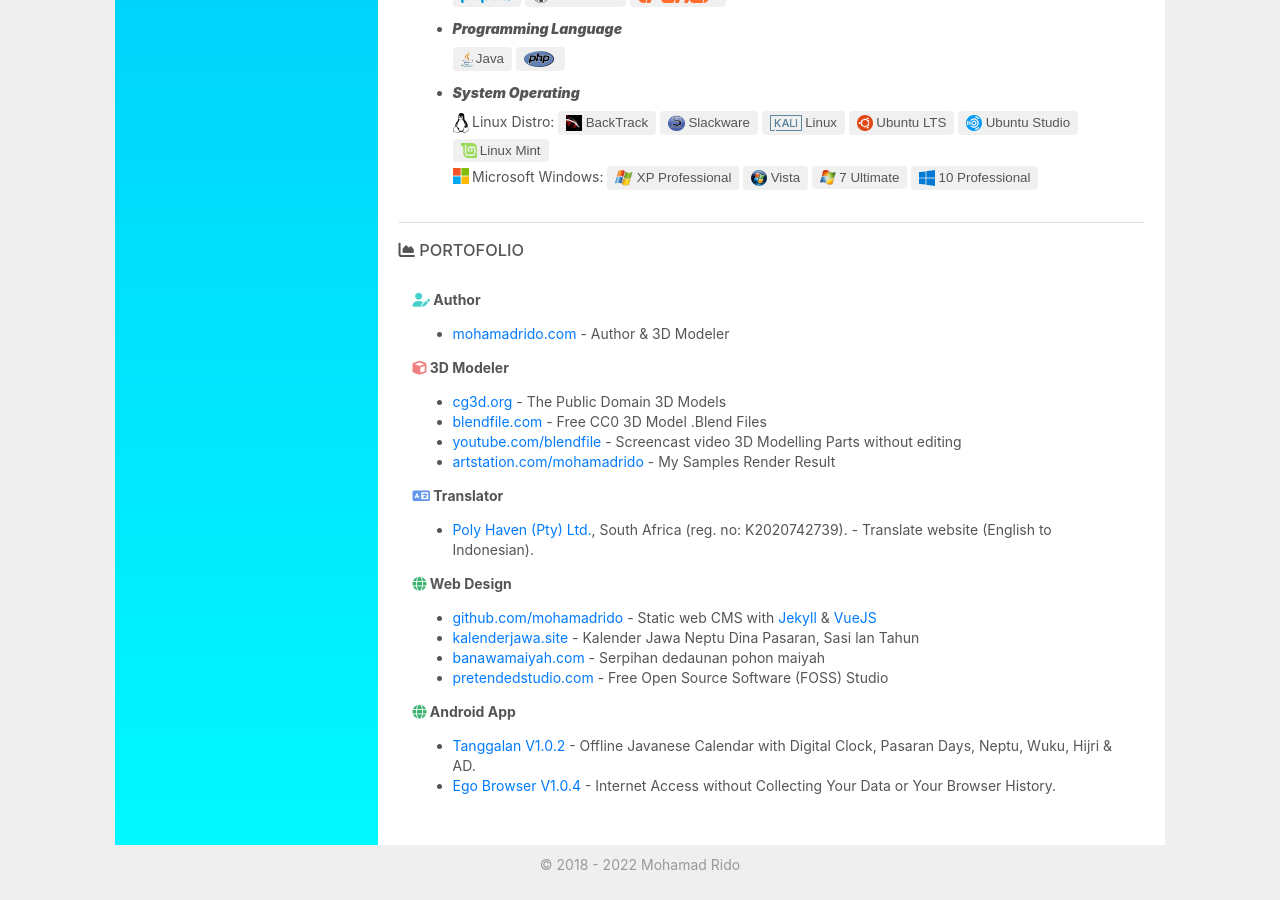
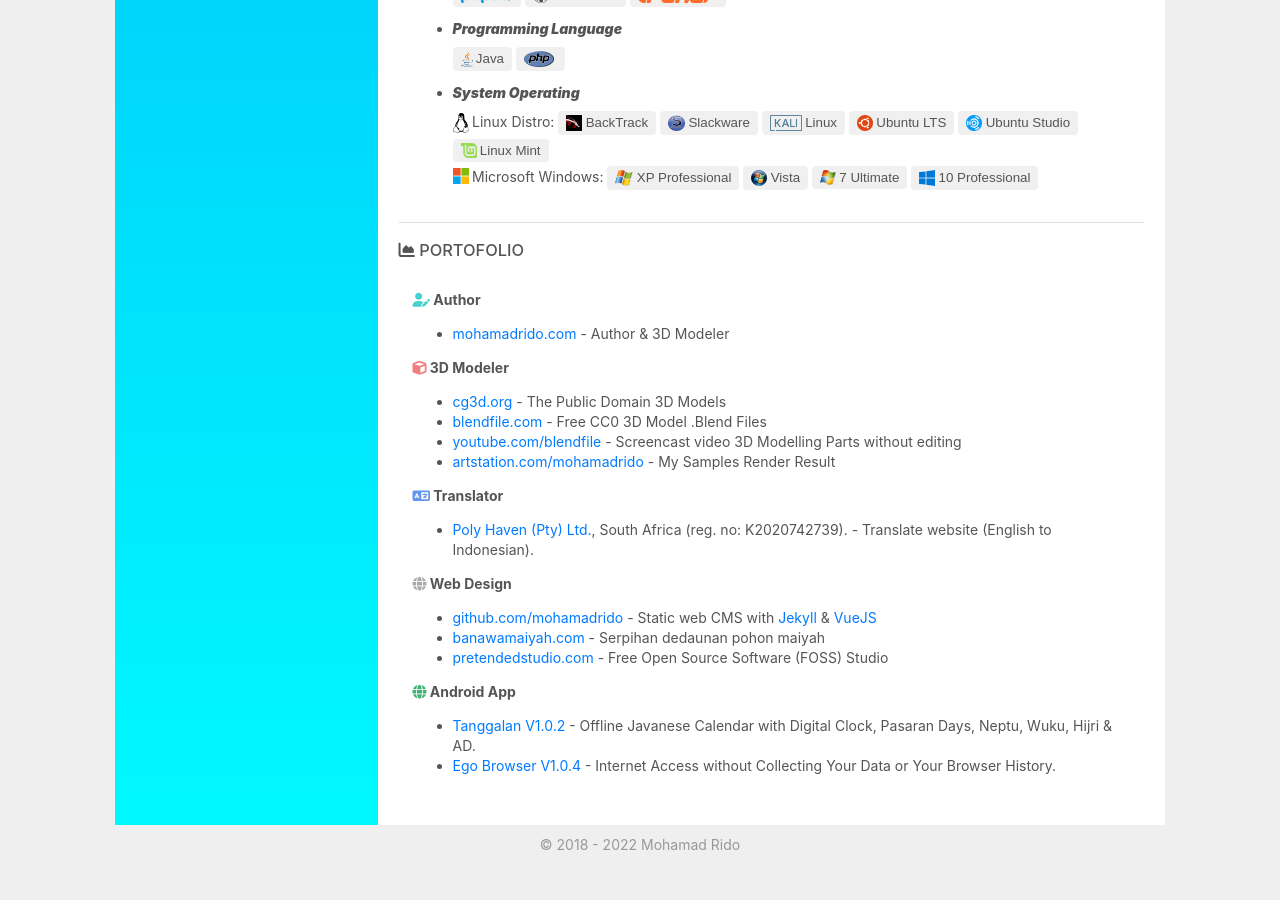
Before and after one commit to j5sacolasembalagens-pixel/xkhujztrbowverbtqv9mmmgnutuqjjakzdfafbwww, a Jekyll site: the page built from index.html, in a window 1280 px wide and 900 px high, scrolled down 2073 px. Built offline with Jekyll 4.4.1, drawn with Linux system fonts in a browser that asks for light colours; nearby versions of some CDN libraries.

Commit message:
Update index.html

```diff
--- a/index.html
+++ b/index.html
@@ -51,7 +51,7 @@
     <p><span class="span">Pati, Jawa Tengah. 59118</span><br/>
     Company: Malva Indonesia Kreasi Pte. Ltd.</p>
     <br/>
-    <i class="fa fa-globe" style="color:mediumseagreen;"></i> <b>Web Designer (Freelance)</b>
+    <i class="fa fa-globe" style="color:darkgrey;"></i> <b>Web Designer (Freelance)</b>
     <div class="container-right">
     <i>2023 - Present</i>
     </div>
@@ -161,10 +161,9 @@
       <li><a href="https://polyhaven.com/translate" rel="nofollow">Poly Haven (Pty) Ltd.</a>, South Africa (reg. no: K2020742739). - Translate website (English to Indonesian).</li>
       </ul>
 
-    <b><i class="fa fa-globe" style="color:mediumseagreen;"></i> Web Design</b>
+    <b><i class="fa fa-globe" style="color:darkgrey;"></i> Web Design</b>
       <ul>
       <li><a href="https://github.com/mohamadrido">github.com/mohamadrido</a> - Static web CMS with <a href="https://jekyllrb.com">Jekyll</a> &amp; <a href="https://vuejs.org">VueJS</a></li>
-      <li><a href="http://kalenderjawa.site">kalenderjawa.site</a> - Kalender Jawa Neptu Dina Pasaran, Sasi lan Tahun</li>
       <li><a href="https://www.banawamaiyah.com" rel="nofollow">banawamaiyah.com</a> - Serpihan dedaunan pohon maiyah</li>
       <li><a href="https://pretendedstudio.com">pretendedstudio.com</a> - Free Open Source Software (FOSS) Studio</li>
       </ul>
```
